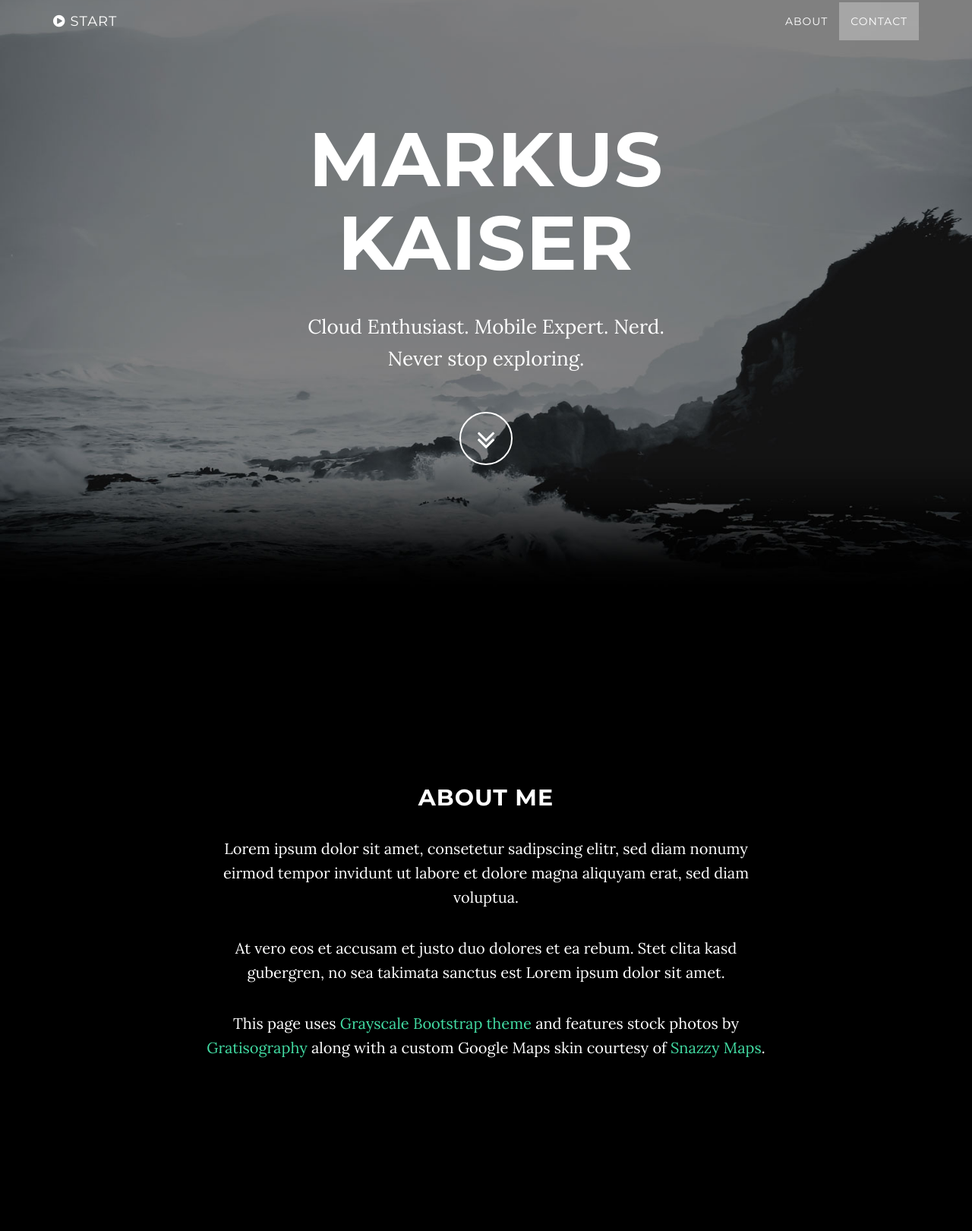
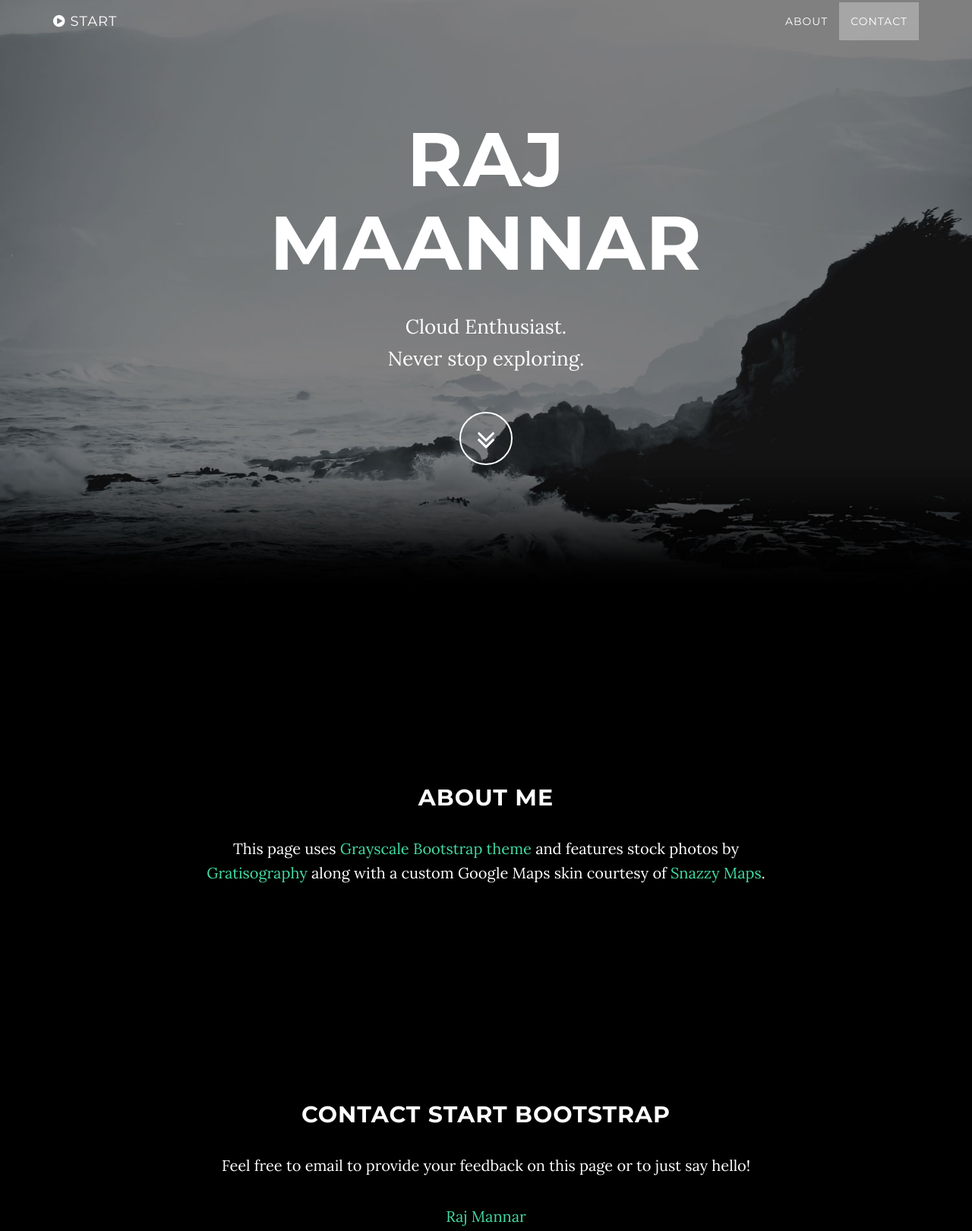
Before and after one commit to rajmannartech/azure-webapp-deploy, a plain HTML site: page index.html in a window 1280 px wide. Shown: the part 17-1637 px from the top of the page at 76% size. Drawn offline with Linux system fonts and the light colour scheme; some packages are replaced by stand-ins of ours.

Commit message:
Update Name and related info in index.html

```diff
--- a/index.html
+++ b/index.html
@@ -71,8 +71,8 @@
             <div class="container">
                 <div class="row">
                     <div class="col-md-8 col-md-offset-2">
-                        <h1 class="brand-heading">Markus Kaiser</h1>
-                        <p class="intro-text">Cloud Enthusiast. Mobile Expert. Nerd.<br>Never stop exploring.</p>
+                        <h1 class="brand-heading">Raj MAannar</h1>
+                        <p class="intro-text">Cloud Enthusiast.<br>Never stop exploring.</p>
                         <a href="#about" class="btn btn-circle page-scroll">
                             <i class="fa fa-angle-double-down animated"></i>
                         </a>
@@ -87,8 +87,7 @@
         <div class="row">
             <div class="col-lg-8 col-lg-offset-2">
                 <h2>About me</h2>
-                <p>Lorem ipsum dolor sit amet, consetetur sadipscing elitr, sed diam nonumy eirmod tempor invidunt ut labore et dolore magna aliquyam erat, sed diam voluptua.</p>
-                <p>At vero eos et accusam et justo duo dolores et ea rebum. Stet clita kasd gubergren, no sea takimata sanctus est Lorem ipsum dolor sit amet.</p>
+
                 <p>This page uses <a href="http://startbootstrap.com/template-overviews/grayscale/">Grayscale Bootstrap theme</a> and features stock photos by <a href="http://gratisography.com/">Gratisography</a> along with a custom Google Maps skin courtesy of <a href="http://snazzymaps.com/">Snazzy Maps</a>.</p>
             </div>
         </div>
@@ -100,7 +99,7 @@
             <div class="col-lg-8 col-lg-offset-2">
                 <h2>Contact Start Bootstrap</h2>
                 <p>Feel free to email to provide your feedback on this page or to just say hello!</p>
-                <p><a href="mailto:hello@kai5er.de">hello@kai5er.de</a>
+                <p><a href="mailto:rajmannar@gmail.com">Raj Mannar</a>
                 </p>
                 <ul class="list-inline banner-social-buttons">
                     <li>
```
